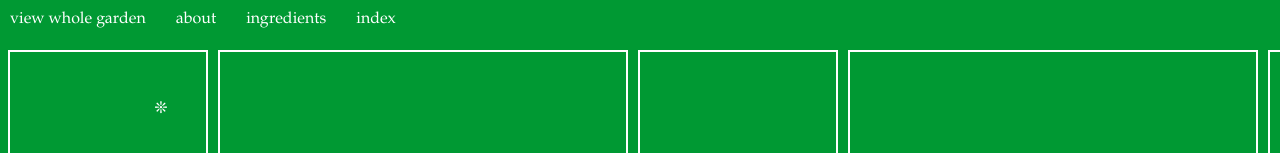
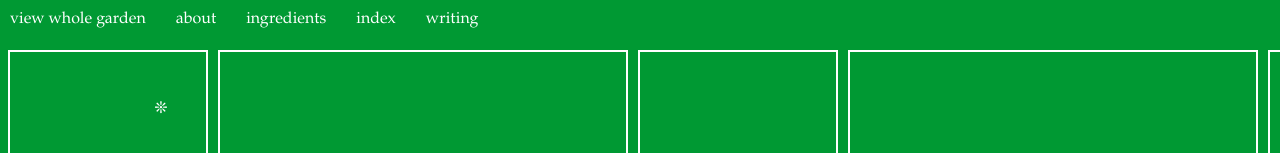
Before and after one commit to agnescameron/garden-of-blues, a React (Create React App) app: page / in a window 1280 px wide. Shown: the top 153 px of the page. Built offline with nearby package versions, Linux system fonts and the light colour scheme; no server answers.

Commit message:
added link to blog

```diff
--- a/src/components/Nav.js
+++ b/src/components/Nav.js
@@ -56,6 +56,11 @@ export default class Nav extends React.Component{
       			<span>index</span>
         </Link>
 
+        <a href='http://writing.gardenblues.net'>
+            <span>writing</span>
+        </a>
+
+
         </div>
         );
 	}
```
